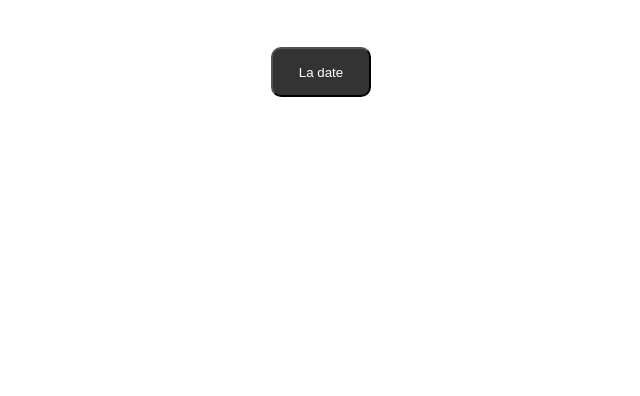
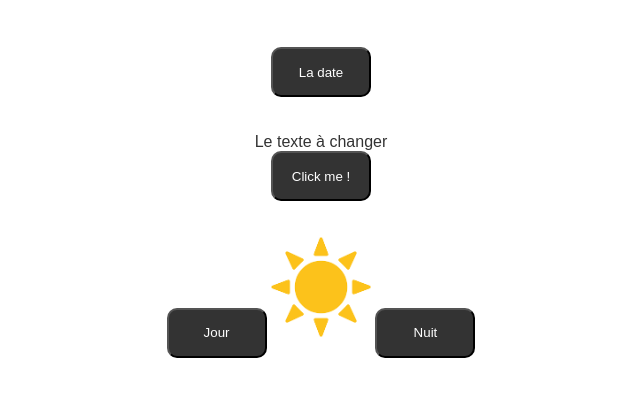
Before and after one commit to Urioxi/javascript, a plain HTML site: page index.html in a window 1280 px wide. Shown: the part 140-536 px from the top of the page, without its empty margins (319-959 px from the left). Drawn offline with Linux system fonts and the light colour scheme.

Commit message:
chtxt+chimg

```diff
--- a/css/main.css
+++ b/css/main.css
@@ -8,6 +8,7 @@ body {
     overflow:visible;
     justify-self: center;
     align-items: center;
+    text-align: center;
 }
 *{
     margin: 0;
@@ -17,7 +18,7 @@ body {
 .date {
     text-align: center;
 }
-.date button {
+button {
     background-color: #333;
     color: #fff;
     width: 100px;
--- a/index.html
+++ b/index.html
@@ -17,6 +17,19 @@
         <button type="button" onclick="document.getElementById('date').innerHTML = Date()">La date</button>
         <p id="date"></p>
 
+    </div><br/><br/>
+    <div class="chtxt">
+
+        <p id="txt">Le texte à changer</p>
+        <button type="button" onclick="document.getElementById('txt').innerHTML = 'Le texte changé'";>Click me !</button>
+
+    </div><br><br>
+    <div class="chsrc">
+
+        <button type="button" onclick="document.getElementById('monimage').src='images/sun.png'">Jour</button>
+        <img id="monimage" src="images/sun.png" style="width: 100px;">
+        <button type="button" onclick="document.getElementById('monimage').src='images/moon.png'">Nuit</button>
+
     </div>
 
 
```
Also changed, not shown: images/moon.png (added), images/sun.png (added).
